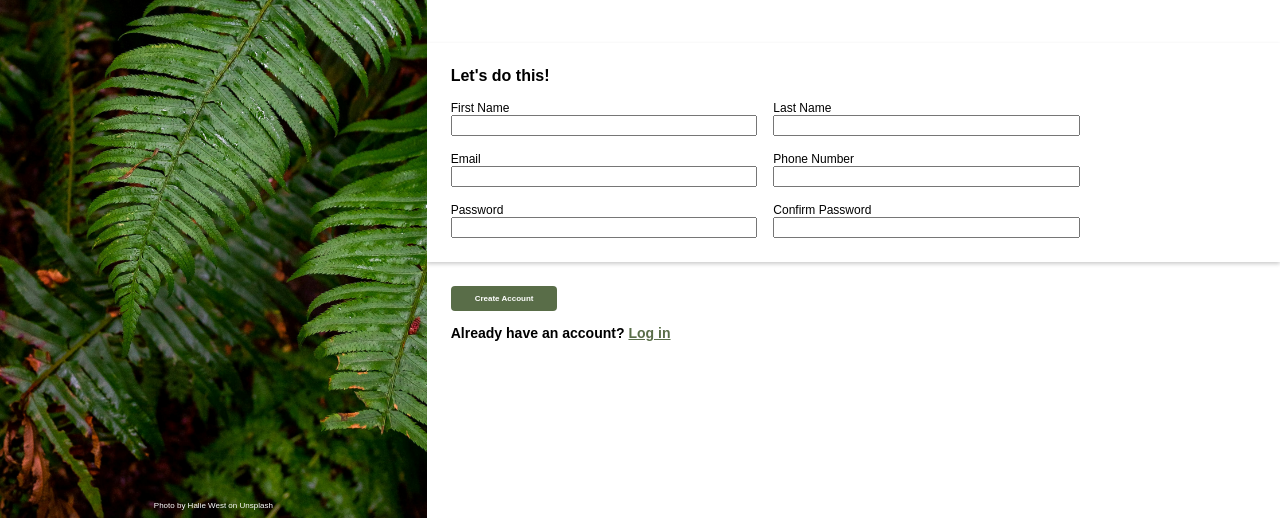
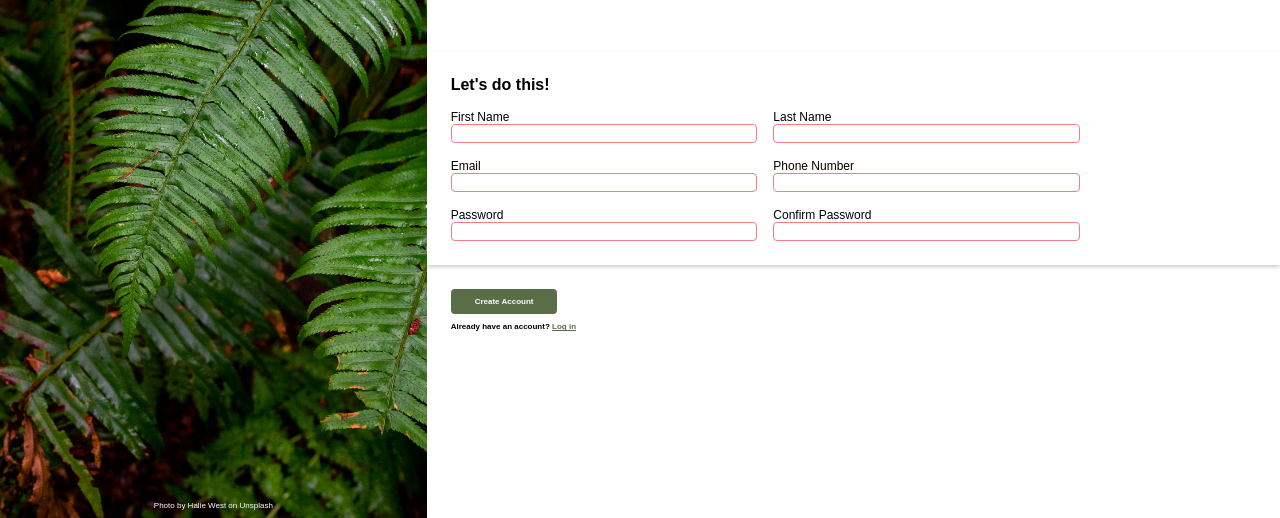
Before and after one commit to DanShink/odin-sign-up, a plain HTML site: page index.html in a window 1280 px wide. Shown: the part 282-800 px from the top of the page. Drawn offline with Linux system fonts and the light colour scheme.

Commit message:
font fixes and height changes

```diff
--- a/index.html
+++ b/index.html
@@ -33,27 +33,37 @@
 						<h2 class="form-title">Let's do this!</h2>
 						<div class="form-field">
 							<label for="first_name">First Name</label>
-							<input type="text" id="first_name" name="first_name" />
+							<input type="text" id="first_name" name="first_name" required />
 						</div>
 						<div class="form-field">
 							<label for="last_name">Last Name</label>
-							<input type="text" id="last_name" name="last_name" />
+							<input type="text" id="last_name" name="last_name" required />
 						</div>
 						<div class="form-field">
 							<label for="email">Email</label>
-							<input type="text" id="email" name="email" />
+							<input type="email" id="email" name="email" required />
 						</div>
 						<div class="form-field">
 							<label for="phone_number">Phone Number</label>
-							<input type="text" id="phone_number" name="phone_number" />
+							<input
+								type="tel"
+								id="phone_number"
+								name="phone_number"
+								required
+							/>
 						</div>
 						<div class="form-field">
 							<label for="password">Password</label>
-							<input type="text" id="password" name="password" />
+							<input type="text" id="password" name="password" required />
 						</div>
 						<div class="form-field">
 							<label for="confirm_pass">Confirm Password</label>
-							<input type="text" id="confirm_pass" name="confirm_pass" />
+							<input
+								type="text"
+								id="confirm_pass"
+								name="confirm_pass"
+								required
+							/>
 						</div>
 					</div>
 					<div class="content-3">
--- a/styles.css
+++ b/styles.css
@@ -23,7 +23,7 @@ footer {
 	display: flex;
 	flex-direction: row;
 	width: 100vw;
-	height: 100vh;
+	min-height: 100vh;
 }
 
 .left-photo {
@@ -31,6 +31,7 @@ footer {
 	background-repeat: no-repeat;
 	background-size: cover;
 	width: calc(100vw / 3);
+	max-height: 100%;
 	display: flex;
 	justify-content: center;
 	position: relative;
@@ -43,6 +44,7 @@ footer {
 	justify-content: center;
 	font-size: 12px;
 	padding: 0;
+	max-height: 100%;
 }
 
 .banner {
@@ -92,6 +94,11 @@ button[type="submit"] {
 	font-weight: bold;
 }
 
+h3 {
+	font-size: 8px;
+	font-weight: 550;
+}
+
 a {
 	color: var(--green-color);
 }
@@ -123,3 +130,16 @@ a {
 	margin: 0px;
 	font-size: 16px;
 }
+
+input {
+	border-radius: 4px;
+	border: 1px solid #e5e7eb;
+}
+
+input:focus {
+	border-color: lightblue;
+}
+
+input:invalid {
+	border-color: lightcoral;
+}
```
